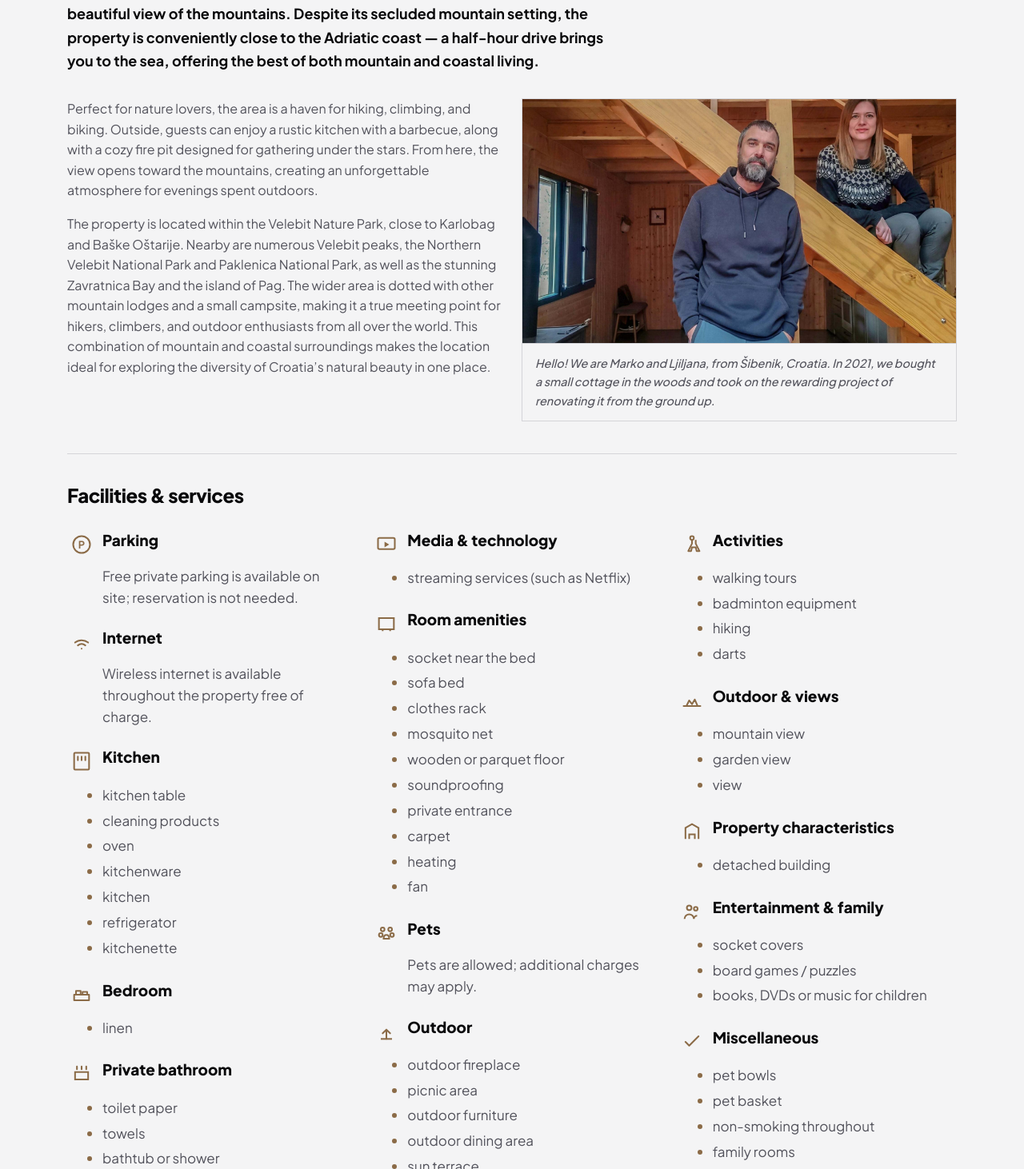
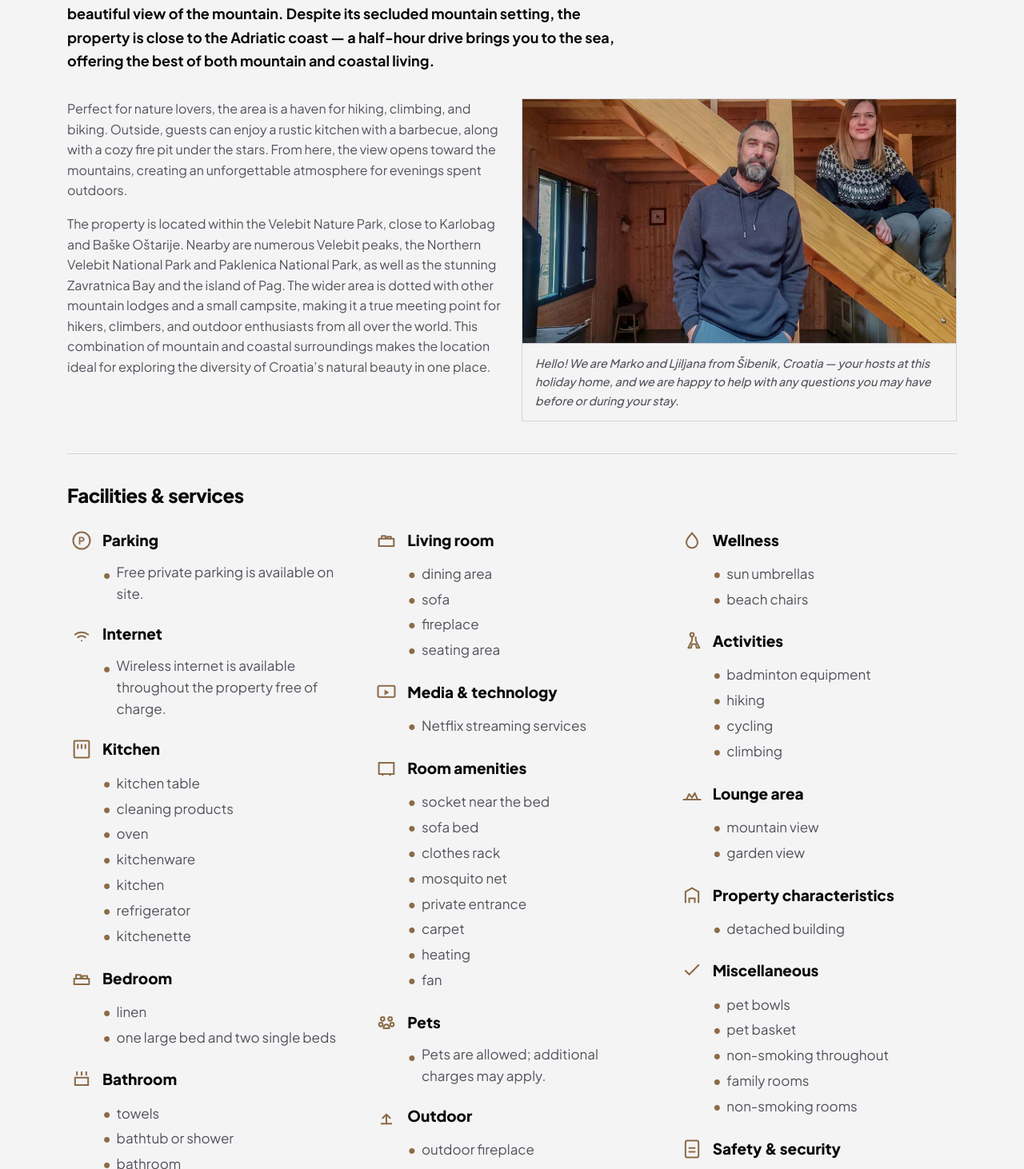
Before and after one commit to markocvrljak84/Angular-todo, a Next.js app: page /en in a window 1280 px wide. Shown: the part 948-2410 px from the top of the page at 80% size. Built offline with nearby package versions, Linux system fonts and the light colour scheme; no server answers.

Commit message:
basic pages3

```diff
--- a/src/app/globals.css
+++ b/src/app/globals.css
@@ -913,9 +913,8 @@ body {
   margin: 0 0 0.45rem;
   font-family: var(--font);
   font-size: 0.95rem;
-  font-style: italic;
   font-weight: 600;
-  color: #1d4ed8;
+  color: var(--facility-icon);
 }
 
 .itinerary__headline {
@@ -1393,6 +1392,7 @@ body {
   justify-content: center;
   width: 2.25rem;
   height: 2.25rem;
+  margin-top: -5px;
   color: var(--facility-icon);
 }
 
@@ -1405,28 +1405,44 @@ body {
 }
 
 .facilities__intro {
-  margin: 0;
-  padding-left: 2.75rem;
+  position: relative;
+  margin: 0;
+  padding: 0 0 0 3.85rem;
   font-size: 1.0625rem;
   line-height: 1.6;
   color: var(--muted);
 }
 
+.facilities__intro::before {
+  content: "•";
+  position: absolute;
+  left: 2.75rem;
+  top: 0.2rem;
+  color: var(--facility-icon);
+  font-weight: 700;
+}
+
 .facilities__list {
   margin: 0.25rem 0 0;
   padding: 0 0 0 2.75rem;
-  list-style: disc;
+  list-style: none;
 }
 
 .facilities__list li {
-  padding: 0.2rem 0;
+  position: relative;
+  padding: 0.2rem 0 0.2rem 1.1rem;
   font-size: 1.0625rem;
   line-height: 1.5;
   color: var(--muted);
 }
 
-.facilities__list li::marker {
+.facilities__list li::before {
+  content: "•";
+  position: absolute;
+  left: 0;
+  top: 0.2rem;
   color: var(--facility-icon);
+  font-weight: 700;
 }
 
 .flat-tiles {
--- a/src/components/film-youtube-section.tsx
+++ b/src/components/film-youtube-section.tsx
@@ -3,7 +3,7 @@
  */
 export function FilmYoutubeSection({ videoId }: { videoId: string }) {
   const src = `https://www.youtube.com/embed/${encodeURIComponent(videoId)}?rel=0`;
-  const iframeTitle = "Video — Velebit mountain chalet stars peak";
+  const iframeTitle = "Video — Velebit mountain chalet Stars Peak";
 
   return (
     <section id="film" className="film-yt flat-section" aria-label={iframeTitle}>
--- a/src/config/site-contact.ts
+++ b/src/config/site-contact.ts
@@ -7,10 +7,10 @@ export const SITE_CONTACT = {
   brandMark: "STARS PEAK",
   heroTitle: "Stars Peak",
   /** Exact name on Google Maps (NAP consistency). */
-  businessName: "Velebit mountain chalet stars peak",
+  businessName: "Velebit mountain chalet Stars Peak",
   phone: "+385 95 389 9912",
   email: "marko.cvrljak1@gmail.com",
-  address: "Došen Dabar 1, Velebit, Karlobag, Croatia",
+  address: "Došen Dabar 1, Karlobag, Croatia",
 } as const;
 
 export function telHref(phone: string = SITE_CONTACT.phone): string {
--- a/src/i18n/facility-categories.ts
+++ b/src/i18n/facility-categories.ts
@@ -31,8 +31,7 @@ const hr: FacilityCategory[] = [
   {
     icon: "parking",
     title: "Parkiralište",
-    intro:
-      "Besplatno privatno parkiralište dostupno je u okviru objekta i nije potrebna rezervacija.",
+    intro: "Besplatno privatno parkiralište dostupno je u okviru objekta.",
   },
   {
     icon: "wifi",
@@ -55,16 +54,15 @@ const hr: FacilityCategory[] = [
   {
     icon: "bedroom",
     title: "Spavaća soba",
-    items: ["posteljina"],
+    items: ["posteljina", "jedan bračni krevet i dva jednokrevetna"],
   },
   {
     icon: "bathroom",
-    title: "Vlastita kupaonica",
+    title: "Kupaonica",
     items: [
-      "toaletni papir",
       "ručnici",
       "kada ili tuš kabina",
-      "vlastita kupaonica",
+      "kupaonica",
       "WC",
       "besplatan toaletni pribor",
       "tuš kabina",
@@ -78,7 +76,7 @@ const hr: FacilityCategory[] = [
   {
     icon: "media",
     title: "Mediji i tehnologija",
-    items: ["usluge streaminga (kao što je Netflix)"],
+    items: ["Netflix streaming usluge"],
   },
   {
     icon: "room",
@@ -88,8 +86,6 @@ const hr: FacilityCategory[] = [
       "krevet na rasklapanje",
       "stalak za odjeću",
       "mreža protiv komaraca",
-      "drveni ili parketni pod",
-      "zvučna izolacija",
       "privatni ulaz",
       "tepih",
       "grijanje",
@@ -107,13 +103,10 @@ const hr: FacilityCategory[] = [
     items: [
       "vanjski kamin",
       "mjesto za piknik",
-      "vrtni namještaj",
       "vanjska blagovaonica",
       "terasa za sunčanje",
       "roštilj",
       "oprema za roštilj",
-      "balkon",
-      "terasa",
       "vrt",
     ],
   },
@@ -125,26 +118,17 @@ const hr: FacilityCategory[] = [
   {
     icon: "activities",
     title: "Aktivnosti",
-    items: ["razgledavanje pješice", "oprema za badminton", "planinarenje", "pikado"],
+    items: ["oprema za badminton", "planinarenje", "biciklizam", "penjanje"],
   },
   {
     icon: "view",
-    title: "Dvorište i pogled",
-    items: ["pogled na planinu", "pogled na vrt", "pogled"],
+    title: "Dnevni boravak",
+    items: ["pogled na planinu", "pogled na vrt"],
   },
   {
     icon: "building",
     title: "Karakteristike zgrade",
     items: ["zasebna zgrada"],
-  },
-  {
-    icon: "family",
-    title: "Zabava i obiteljski sadržaji",
-    items: [
-      "zaštita za utičnice",
-      "društvene igre/puzle",
-      "knjige, DVD-i ili glazba za djecu",
-    ],
   },
   {
     icon: "misc",
@@ -173,7 +157,7 @@ const en: FacilityCategory[] = [
   {
     icon: "parking",
     title: "Parking",
-    intro: "Free private parking is available on site; reservation is not needed.",
+    intro: "Free private parking is available on site.",
   },
   {
     icon: "wifi",
@@ -196,16 +180,15 @@ const en: FacilityCategory[] = [
   {
     icon: "bedroom",
     title: "Bedroom",
-    items: ["linen"],
+    items: ["linen", "one large bed and two single beds"],
   },
   {
     icon: "bathroom",
-    title: "Private bathroom",
+    title: "Bathroom",
     items: [
-      "toilet paper",
       "towels",
       "bathtub or shower",
-      "private bathroom",
+      "bathroom",
       "toilet",
       "free toiletries",
       "shower",
@@ -219,7 +202,7 @@ const en: FacilityCategory[] = [
   {
     icon: "media",
     title: "Media & technology",
-    items: ["streaming services (such as Netflix)"],
+    items: ["Netflix streaming services"],
   },
   {
     icon: "room",
@@ -229,8 +212,6 @@ const en: FacilityCategory[] = [
       "sofa bed",
       "clothes rack",
       "mosquito net",
-      "wooden or parquet floor",
-      "soundproofing",
       "private entrance",
       "carpet",
       "heating",
@@ -248,13 +229,10 @@ const en: FacilityCategory[] = [
     items: [
       "outdoor fireplace",
       "picnic area",
-      "outdoor furniture",
       "outdoor dining area",
       "sun terrace",
       "barbecue",
       "barbecue equipment",
-      "balcony",
-      "terrace",
       "garden",
     ],
   },
@@ -266,22 +244,17 @@ const en: FacilityCategory[] = [
   {
     icon: "activities",
     title: "Activities",
-    items: ["walking tours", "badminton equipment", "hiking", "darts"],
+    items: ["badminton equipment", "hiking", "cycling", "climbing"],
   },
   {
     icon: "view",
-    title: "Outdoor & views",
-    items: ["mountain view", "garden view", "view"],
+    title: "Lounge area",
+    items: ["mountain view", "garden view"],
   },
   {
     icon: "building",
     title: "Property characteristics",
     items: ["detached building"],
-  },
-  {
-    icon: "family",
-    title: "Entertainment & family",
-    items: ["socket covers", "board games / puzzles", "books, DVDs or music for children"],
   },
   {
     icon: "misc",
@@ -404,11 +377,6 @@ const de: FacilityCategory[] = [
   },
   { icon: "building", title: "Gebäude", items: ["freistehendes Gebäude"] },
   {
-    icon: "family",
-    title: "Unterhaltung & Familie",
-    items: ["Steckdosenschutz", "Brettspiele / Puzzles", "Bücher, DVDs oder Musik für Kinder"],
-  },
-  {
     icon: "misc",
     title: "Sonstiges",
     items: [
@@ -520,15 +488,6 @@ const fr: FacilityCategory[] = [
     items: ["vue sur la montagne", "vue sur le jardin", "vue"],
   },
   { icon: "building", title: "Bâtiment", items: ["bâtiment indépendant"] },
-  {
-    icon: "family",
-    title: "Divertissement et famille",
-    items: [
-      "cache-prises",
-      "jeux de société / puzzles",
-      "livres, DVD ou musique pour enfants",
-    ],
-  },
   {
     icon: "misc",
     title: "Divers",
@@ -642,15 +601,6 @@ const it: FacilityCategory[] = [
   },
   { icon: "building", title: "Caratteristiche", items: ["edificio indipendente"] },
   {
-    icon: "family",
-    title: "Intrattenimento e famiglia",
-    items: [
-      "copriprese",
-      "giochi da tavolo / puzzle",
-      "libri, DVD o musica per bambini",
-    ],
-  },
-  {
     icon: "misc",
     title: "Varie",
     items: [
--- a/src/i18n/locales/fr.json
+++ b/src/i18n/locales/fr.json
@@ -186,7 +186,7 @@
     "intro": "Joignez-nous par téléphone ou e-mail, ou rendez-vous à l’adresse ci-dessous.",
     "nameLabel": "Nom",
     "addressLabel": "Adresse",
-    "addressMock": "Došen Dabar 1, Velebit, Karlobag, Croatie",
+    "addressMock": "Došen Dabar 1, Karlobag, Croatie",
     "phoneLabel": "Téléphone",
     "emailLabel": "E-mail",
     "detailsHeading": "Coordonnées",
--- a/src/i18n/locales/it.json
+++ b/src/i18n/locales/it.json
@@ -186,7 +186,7 @@
     "intro": "Contattaci per telefono o e-mail, oppure visitaci all’indirizzo sotto.",
     "nameLabel": "Nome",
     "addressLabel": "Indirizzo",
-    "addressMock": "Došen Dabar 1, Velebit, Karlobag, Croazia",
+    "addressMock": "Došen Dabar 1, Karlobag, Croazia",
     "phoneLabel": "Telefono",
     "emailLabel": "E-mail",
     "detailsHeading": "Dettagli",
--- a/src/i18n/messages.ts
+++ b/src/i18n/messages.ts
@@ -87,9 +87,9 @@ export type Messages = {
 
 const en: Messages = {
   meta: {
-    siteName: "Velebit mountain chalet stars peak – Croatia",
+    siteName: "Velebit mountain chalet Stars Peak – Croatia",
     siteDescription:
-      "Velebit mountain chalet stars peak holiday home in Croatia, on the Velebit mountains. Located in Velebit Nature Park, Došen Dabar — near Karlobag and Baške Oštarije.",
+      "Velebit mountain chalet Stars Peak holiday home in Croatia, on the Velebit mountains. Located in Velebit Nature Park, Došen Dabar — near Karlobag and Baške Oštarije.",
   },
   header: {
     bookCta: "Check availability",
@@ -108,7 +108,7 @@ const en: Messages = {
   footer: {
     tagline: "Mountain holiday home in Croatia",
     locationLine: "Located in Croatia, Velebit mountains — Došen Dabar, Lika-Senj County",
-    rights: "© Velebit mountain chalet stars peak",
+    rights: "© Velebit mountain chalet Stars Peak",
     exploreTitle: "Explore",
     contactTitle: "Contact us",
   },
@@ -117,12 +117,12 @@ const en: Messages = {
     heroTitle: "Your hideaway above the treeline",
     heroLead:
       "Wake up to pine-scented air and wide skies. This mock homepage describes a fictional cabin so you can preview layout, typography, and navigation before adding your real story.",
-    heroScriptTitle: "Velebit mountain chalet stars peak",
+    heroScriptTitle: "Velebit mountain chalet Stars Peak",
     heroCenterLine:
-      "This unique property lies in the heart of the Velebit range and offers a beautiful view of the mountains.",
+      "This unique property lies in the heart of the Velebit mountain range and offers a beautiful view of the mountain.",
     nearbyTitle: "Near places",
     nearbyLead:
-      "From your mountain base on Velebit you can easily reach the finest destinations of northern Dalmatia — national parks, bays and Adriatic islands. Here are a few favourite day trips nearby.",
+      "From Stars Peak on Velebit you can easily reach beautiful destinations of the wider Velebit area — national parks, bays and Adriatic islands. Here are a few favourite day trips nearby.",
     itineraryImageAlts: [
       "Paklenica National Park — cliffs and pine forest",
       "Pag island — stone shore and Adriatic view",
@@ -187,14 +187,14 @@ const en: Messages = {
   about: {
     title: "About this place",
     lead:
-      "This unique property lies in the heart of the Velebit mountain range and offers a beautiful view of the mountains. Despite its secluded mountain setting, the property is conveniently close to the Adriatic coast — a half-hour drive brings you to the sea, offering the best of both mountain and coastal living.",
+      "This unique property lies in the heart of the Velebit mountain range and offers a beautiful view of the mountain. Despite its secluded mountain setting, the property is close to the Adriatic coast — a half-hour drive brings you to the sea, offering the best of both mountain and coastal living.",
     p1:
-      "Perfect for nature lovers, the area is a haven for hiking, climbing, and biking. Outside, guests can enjoy a rustic kitchen with a barbecue, along with a cozy fire pit designed for gathering under the stars. From here, the view opens toward the mountains, creating an unforgettable atmosphere for evenings spent outdoors.",
+      "Perfect for nature lovers, the area is a haven for hiking, climbing, and biking. Outside, guests can enjoy a rustic kitchen with a barbecue, along with a cozy fire pit under the stars. From here, the view opens toward the mountains, creating an unforgettable atmosphere for evenings spent outdoors.",
     hostsNote:
-      "Hello! We are Marko and Ljiljana, from Šibenik, Croatia. In 2021, we bought a small cottage in the woods and took on the rewarding project of renovating it from the ground up.",
+      "Hello! We are Marko and Ljiljana from Šibenik, Croatia — your hosts at this holiday home, and we are happy to help with any questions you may have before or during your stay.",
     p2:
       "The property is located within the Velebit Nature Park, close to Karlobag and Baške Oštarije. Nearby are numerous Velebit peaks, the Northern Velebit National Park and Paklenica National Park, as well as the stunning Zavratnica Bay and the island of Pag. The wider area is dotted with other mountain lodges and a small campsite, making it a true meeting point for hikers, climbers, and outdoor enthusiasts from all over the world. This combination of mountain and coastal surroundings makes the location ideal for exploring the diversity of Croatia’s natural beauty in one place.",
-    sideImageAlt: "Velebit mountain chalet stars peak — holiday home",
+    sideImageAlt: "Velebit mountain chalet Stars Peak — holiday home",
   },
   gallery: {
     title: "Gallery",
@@ -205,7 +205,7 @@ const en: Messages = {
     lightboxAria: "Enlarged photo gallery",
     lightboxOpenThumb: "Open larger view",
     images: Array.from({ length: 16 }, (_, i) => ({
-      alt: `Velebit mountain chalet stars peak — gallery photo ${i + 1}`,
+      alt: `Velebit mountain chalet Stars Peak — gallery photo ${i + 1}`,
       caption: `Gallery — ${i + 1}`,
     })),
   },
@@ -214,7 +214,7 @@ const en: Messages = {
     intro: "Reach us by phone or email, or visit us at the address below.",
     nameLabel: "Name",
     addressLabel: "Address",
-    addressMock: "Došen Dabar 1, Velebit, Karlobag, Croatia",
+    addressMock: "Došen Dabar 1, Karlobag, Croatia",
     phoneLabel: "Phone",
     emailLabel: "Email",
     detailsHeading: "Details",
@@ -227,9 +227,9 @@ const en: Messages = {
 
 const hr: Messages = {
   meta: {
-    siteName: "Velebit mountain chalet stars peak – Hrvatska",
+    siteName: "Velebit mountain chalet Stars Peak – Hrvatska",
     siteDescription:
-      "Velebit mountain chalet stars peak — planinska kuća za odmor u Hrvatskoj, na Velebitu. Smještaj u Parku prirode Velebit, Došen Dabar — blizu Karlobaga i Baških Oštarija.",
+      "Velebit mountain chalet Stars Peak — planinska kuća za odmor u Hrvatskoj, na Velebitu. Smještaj u Parku prirode Velebit, Došen Dabar — blizu Karlobaga i Baških Oštarija.",
   },
   header: {
     bookCta: "Provjeri dostupnost",
@@ -248,7 +248,7 @@ const hr: Messages = {
   footer: {
     tagline: "Planinska kuća za odmor u Hrvatskoj",
     locationLine: "Smještaj u Hrvatskoj, planina Velebit — Došen Dabar, Lika-Senj",
-    rights: "© Velebit mountain chalet stars peak",
+    rights: "© Velebit mountain chalet Stars Peak",
     exploreTitle: "Poveznice",
     contactTitle: "Kontakt",
   },
@@ -257,9 +257,9 @@ const hr: Messages = {
     heroTitle: "Skriveno mjesto iznad krošnji",
     heroLead:
       "Probudite se uz miris bora i široko nebo. Ovaj mock opisuje izmišljenu kolibu kako biste vidjeli raspored i tipografiju prije pravog sadržaja.",
-    heroScriptTitle: "Velebit mountain chalet stars peak",
+    heroScriptTitle: "Velebit mountain chalet Stars Peak",
     heroCenterLine:
-      "Ovaj jedinstveni smještaj leži u srcu velebitskog masiva i nudi prekrasan pogled na planinu.",
+      "Ovaj jedinstveni smještaj leži u srcu planine Velebit te nudi prekrasan pogled na planinu.",
     heroCtaPill: "Od 129 € / noć · mock cijena",
     heroSlideAlts: [
       "Kuća za odmor — fotografija 3",
@@ -271,7 +271,7 @@ const hr: Messages = {
     heroCarouselNext: "Sljedeća slika",
     nearbyTitle: "U blizini",
     nearbyLead:
-      "Od vaše planinske baze na Velebitu lako stižete do najljepših odredišta sjeverne Dalmacije — nacionalnih parkova, uvala i jadranskih otoka. Evo nekoliko omiljenih izleta u blizini.",
+      "Sa Stars Peaka na Velebitu lako stižete do prekrasnih odredišta šireg velebitskog područja — nacionalnih parkova, uvala i jadranskih otoka. Evo nekoliko omiljenih izleta u blizini.",
     itineraryImageAlts: [
       "NP Paklenica — litice i borova šuma",
       "Otok Pag — kamena obala i pogled na more",
@@ -327,14 +327,14 @@ const hr: Messages = {
   about: {
     title: "O ovom mjestu",
     lead:
-      "Ovaj jedinstveni smještaj leži u srcu velebitskog masiva i nudi prekrasan pogled na planinu. Unatoč usamljenom planinskom okruženju, objekt je praktično blizu Jadranskog mora — pola sata vožnje dijeli vas od mora i donosi najbolje od planinskog i primorskog života.",
+      "Ovaj jedinstveni smještaj smješten je u srcu Velebita te nudi prekrasan pogled na planinu. Unatoč mirnom i osamljenom planinskom okruženju, objekt je blizu Jadranskog mora — svega pola sata vožnje dijeli vas od obale, čime se spajaju najbolje od planinskog i primorskog ugođaja.",
     p1:
-      "Idealno za ljubitelje prirode, okolica je utočište za planinarenje, penjanje i biciklizam. Napolju gosti mogu uživati u rustičnoj kuhinji s roštiljem te ugodnom vatrom za druženje pod zvijezdama. Odavde se pogled otvara prema planinama i stvara nezaboravnu atmosferu za večeri na otvorenom.",
+      "Idealan je za ljubitelje prirode, a okolica predstavlja pravo utočište za planinarenje, penjanje i biciklizam. Na otvorenom gosti mogu uživati u rustikalnoj kuhinji s roštiljem te ugodnom prostoru oko vatre, savršenom za druženje pod zvjezdanim nebom. S ovog mjesta pruža se otvoren pogled na Bačić kuk koji stvara nezaboravnu atmosferu večeri na otvorenom.",
     hostsNote:
-      "Pozdrav! Mi smo Marko i Ljiljana, iz Šibenika. Godine 2021. kupili smo malu kolibu u šumi i prihvatili se nagrađujućeg projekta obnove od temelja.",
+      "Pozdrav! Mi smo Marko i Ljiljana — vaši domaćini te vam stojimo na raspolaganju za sva pitanja prije i tijekom boravka.",
     p2:
-      "Objekt se nalazi unutar Parka prirode Velebit, blizu Karlobaga i Baških Oštarija. U blizini su brojni velebitski vrhovi, Nacionalni park Sjeverni Velebit i Nacionalni park Paklenica, kao i prekrasni zaljev Zavratnica i otok Pag. Šira okolica prožeta je drugim planinskim domovima i malim kampom, što čini pravo mjesto susreta planinara, penjača i ljubitelja prirode iz cijelog svijeta. Kombinacija planinskog i primorskog okruženja čini lokaciju idealnom za istraživanje raznolikosti hrvatske prirode na jednom mjestu.",
-    sideImageAlt: "Velebit mountain chalet stars peak — smještaj",
+      "Objekt se nalazi unutar Parka prirode Velebit, u blizini Karlobaga i Baških Oštarija. U neposrednoj okolici nalaze se brojni velebitski vrhovi, Nacionalni park Sjeverni Velebit i Nacionalni park Paklenica, kao i slikoviti zaljev Zavratnica te otok Pag. U široj okolici je nekoliko planinskih domova i manji kamp, što ovo područje čini okupljalištem planinara, penjača i ljubitelja prirode iz cijeloga svijeta. Kombinacija planinskog i primorskog ambijenta ovu lokaciju čini idealnom za istraživanje raznolikosti hrvatske prirode na jednom mjestu.",
+    sideImageAlt: "Velebit mountain chalet Stars Peak — smještaj",
   },
   gallery: {
     title: "Galerija",
@@ -345,7 +345,7 @@ const hr: Messages = {
     lightboxAria: "Povećani prikaz galerije",
     lightboxOpenThumb: "Otvori veći prikaz",
     images: Array.from({ length: 16 }, (_, i) => ({
-      alt: `Velebit mountain chalet stars peak — galerija, fotografija ${i + 1}`,
+      alt: `Velebit mountain chalet Stars Peak — galerija, fotografija ${i + 1}`,
       caption: `Galerija — ${i + 1}`,
     })),
   },
@@ -354,7 +354,7 @@ const hr: Messages = {
     intro: "Javite se telefonom ili e-poštom ili nas posjetite na adresi.",
     nameLabel: "Naziv",
     addressLabel: "Adresa",
-    addressMock: "Došen Dabar 1, Velebit, Karlobag, Hrvatska",
+    addressMock: "Došen Dabar 1, Karlobag, Hrvatska",
     phoneLabel: "Telefon",
     emailLabel: "E-pošta",
     detailsHeading: "Podaci",
@@ -367,9 +367,9 @@ const hr: Messages = {
 
 const de: Messages = {
   meta: {
-    siteName: "Velebit mountain chalet stars peak – Kroatien",
+    siteName: "Velebit mountain chalet Stars Peak – Kroatien",
     siteDescription:
-      "Velebit mountain chalet stars peak — Ferienhaus in Kroatien am Velebit. Im Naturpark Velebit, Došen Dabar — nahe Karlobag und Baške Oštarije.",
+      "Velebit mountain chalet Stars Peak — Ferienhaus in Kroatien am Velebit. Im Naturpark Velebit, Došen Dabar — nahe Karlobag und Baške Oštarije.",
   },
   header: {
     bookCta: "Verfügbarkeit prüfen",
@@ -388,7 +388,7 @@ const de: Messages = {
   footer: {
     tagline: "Ferienhaus in den kroatischen Bergen",
     locationLine: "In Kroatien, Velebit-Gebirge — Došen Dabar, Gespanschaft Lika-Senj",
-    rights: "© Velebit mountain chalet stars peak",
+    rights: "© Velebit mountain chalet Stars Peak",
     exploreTitle: "Navigation",
     contactTitle: "Kontakt",
   },
@@ -397,7 +397,7 @@ const de: Messages = {
     heroTitle: "Ihr Rückzugsort über den Baumwipfeln",
     heroLead:
       "Wachen Sie auf mit Kiefernduft und weitem Himmel. Diese Demo-Startseite beschreibt eine fiktive Hütte, damit Sie Layout und Navigation testen können.",
-    heroScriptTitle: "Velebit mountain chalet stars peak",
+    heroScriptTitle: "Velebit mountain chalet Stars Peak",
     heroCenterLine:
       "Diese einzigartige Unterkunft liegt im Herzen des Velebit und bietet eine wunderschöne Aussicht auf die Berge.",
     heroCtaPill: "Ab 129 € / Nacht · Platzhalterpreis",
@@ -471,10 +471,10 @@ const de: Messages = {
     p1:
       "Ideal für Naturliebhaber: Die Umgebung lädt zum Wandern, Klettern und Radfahren ein. Draußen erwarten Gäste eine rustikale Küche mit Grill sowie eine gemütliche Feuerstelle unter dem Sternenhimmel — mit Blick auf die Berge und unvergesslichen Abenden im Freien.",
     hostsNote:
-      "Hallo! Wir sind Marko und Ljiljana aus Šibenik, Kroatien. 2021 kauften wir eine kleine Hütte im Wald und renovierten sie von Grund auf.",
+      "Hallo! Wir sind Marko und Ljiljana aus Šibenik, Kroatien — Ihre Gastgeber in diesem Ferienhaus und gerne für alle Fragen vor und während Ihres Aufenthalts da.",
     p2:
       "Das Haus liegt im Naturpark Velebit, nahe Karlobag und Baške Oštarije. In der Nähe: zahlreiche Velebit-Gipfel, der Nationalpark Nordlicher Velebit und Paklenica, die Bucht Zavratnica und die Insel Pag. Die Region mit Berghütten und einem kleinen Campingplatz ist ein Treffpunkt für Wanderer, Kletterer und Outdoor-Fans aus aller Welt — ideal, um Kroatiens Naturvielfalt an einem Ort zu entdecken.",
-    sideImageAlt: "Velebit mountain chalet stars peak — Ferienhaus",
+    sideImageAlt: "Velebit mountain chalet Stars Peak — Ferienhaus",
   },
   gallery: {
     title: "Galerie",
@@ -485,7 +485,7 @@ const de: Messages = {
     lightboxAria: "Vergrößerte Galerie",
     lightboxOpenThumb: "Größere Ansicht öffnen",
     images: Array.from({ length: 16 }, (_, i) => ({
-      alt: `Velebit mountain chalet stars peak — Galeriefoto ${i + 1}`,
+      alt: `Velebit mountain chalet Stars Peak — Galeriefoto ${i + 1}`,
       caption: `Galerie — ${i + 1}`,
     })),
   },
@@ -494,7 +494,7 @@ const de: Messages = {
     intro: "Erreichen Sie uns telefonisch oder per E-Mail, oder besuchen Sie uns vor Ort.",
     nameLabel: "Name",
     addressLabel: "Adresse",
-    addressMock: "Došen Dabar 1, Velebit, Karlobag, Kroatien",
+    addressMock: "Došen Dabar 1, Karlobag, Kroatien",
     phoneLabel: "Telefon",
     emailLabel: "E-Mail",
     detailsHeading: "Kontaktdaten",
```
